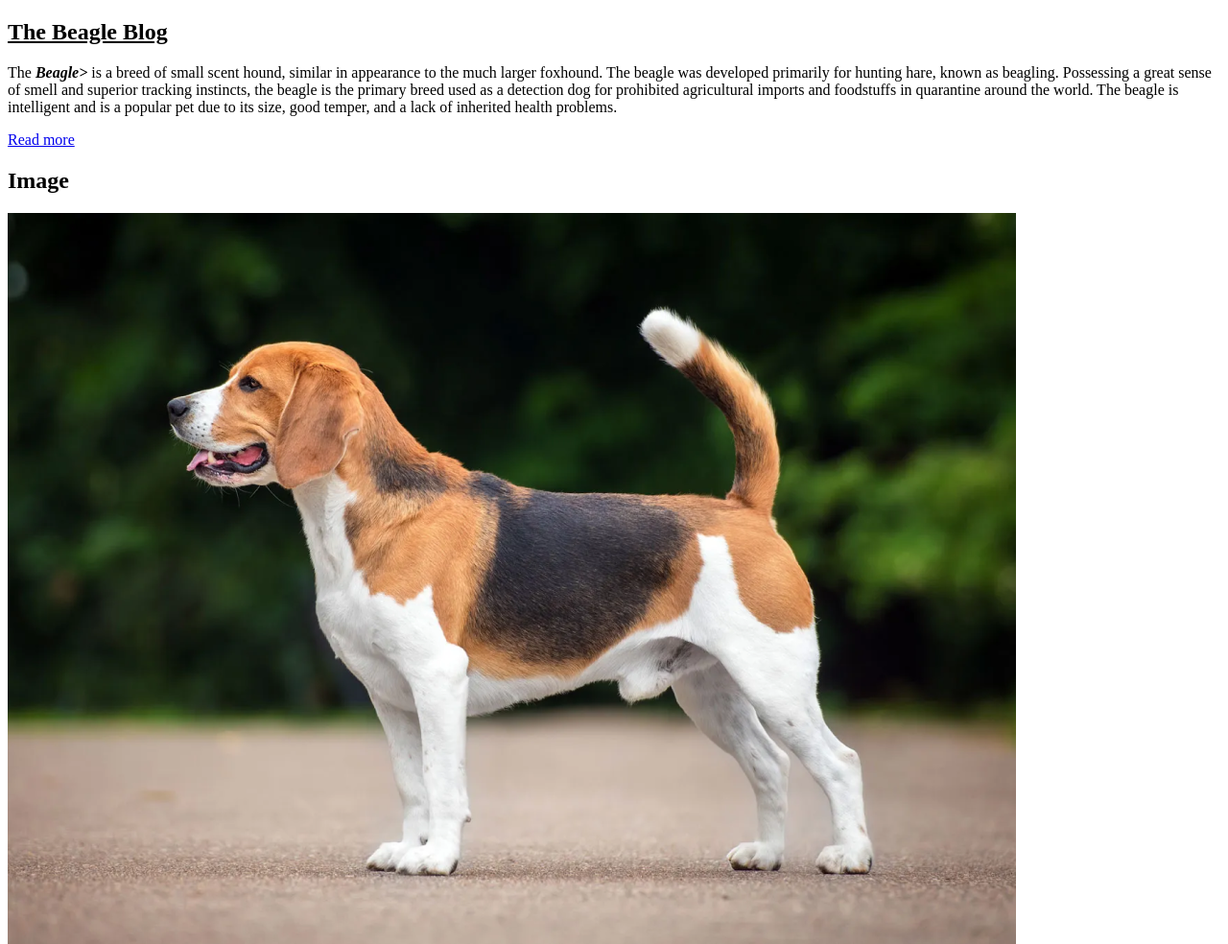
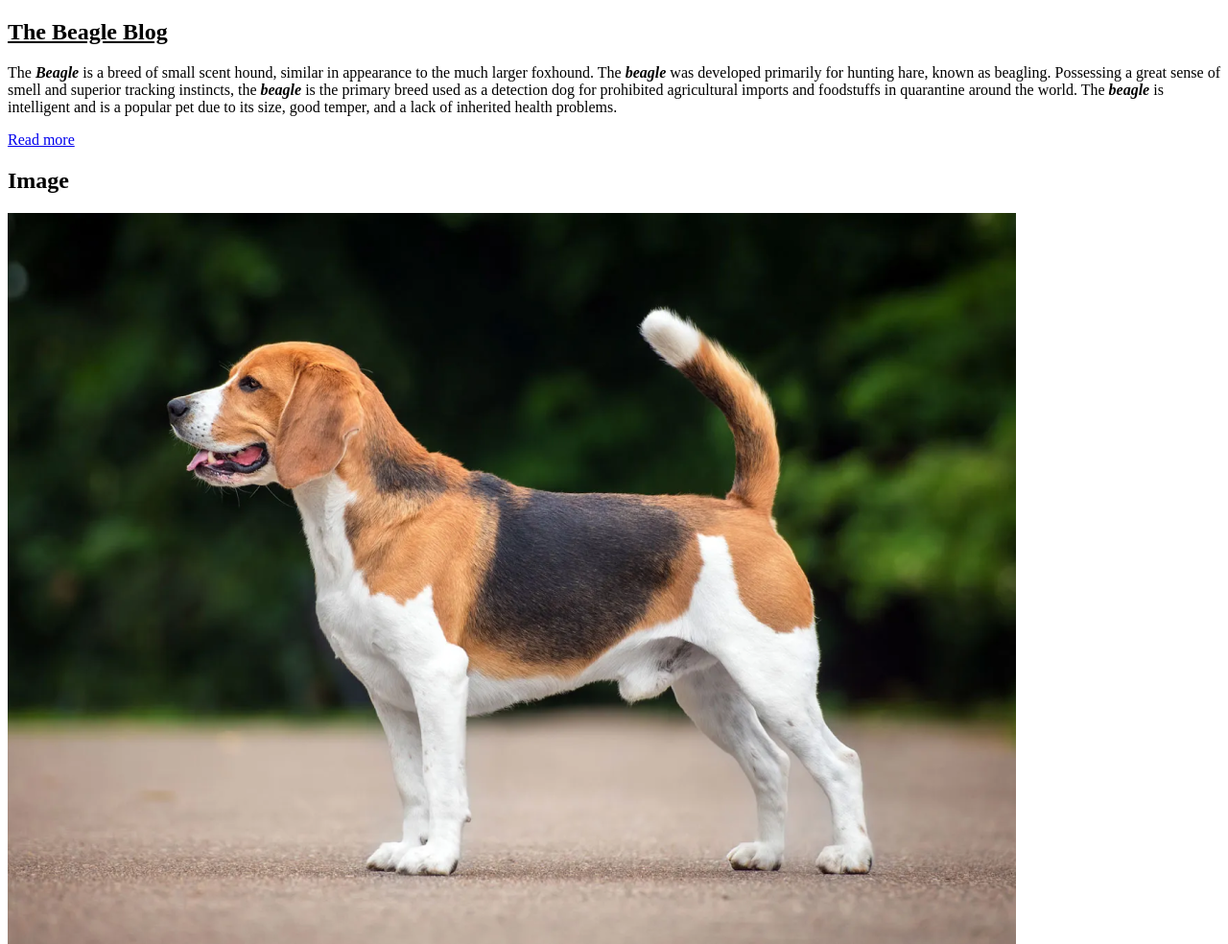
Before and after one commit to AliyaNaz/F1C1August, a plain HTML site: page index.html in a window 1280 px wide. Shown: the top 984 px of the page at 96% size. Drawn offline with Linux system fonts and the light colour scheme.

Commit message:
Update index.html

```diff
--- a/index.html
+++ b/index.html
@@ -12,7 +12,7 @@
         <p>
 
 
-         The <i><b>Beagle></b></i> is a breed of small scent hound, similar in appearance to the much larger foxhound. The beagle was developed primarily for hunting hare, known as beagling. Possessing a great sense of smell and superior tracking instincts, the beagle is the primary breed used as a detection dog for prohibited agricultural imports and foodstuffs in quarantine around the world. The beagle is intelligent and is a popular pet due to its size, good temper, and a lack of inherited health problems.
+         The <i><b>Beagle</b></i> is a breed of small scent hound, similar in appearance to the much larger foxhound. The <i><b>beagle</b></i> was developed primarily for hunting hare, known as beagling. Possessing a great sense of smell and superior tracking instincts, the <i><b>beagle</b></i> is the primary breed used as a detection dog for prohibited agricultural imports and foodstuffs in quarantine around the world. The <i><b>beagle</b></i> is intelligent and is a popular pet due to its size, good temper, and a lack of inherited health problems.
 
 
         </p>
```
